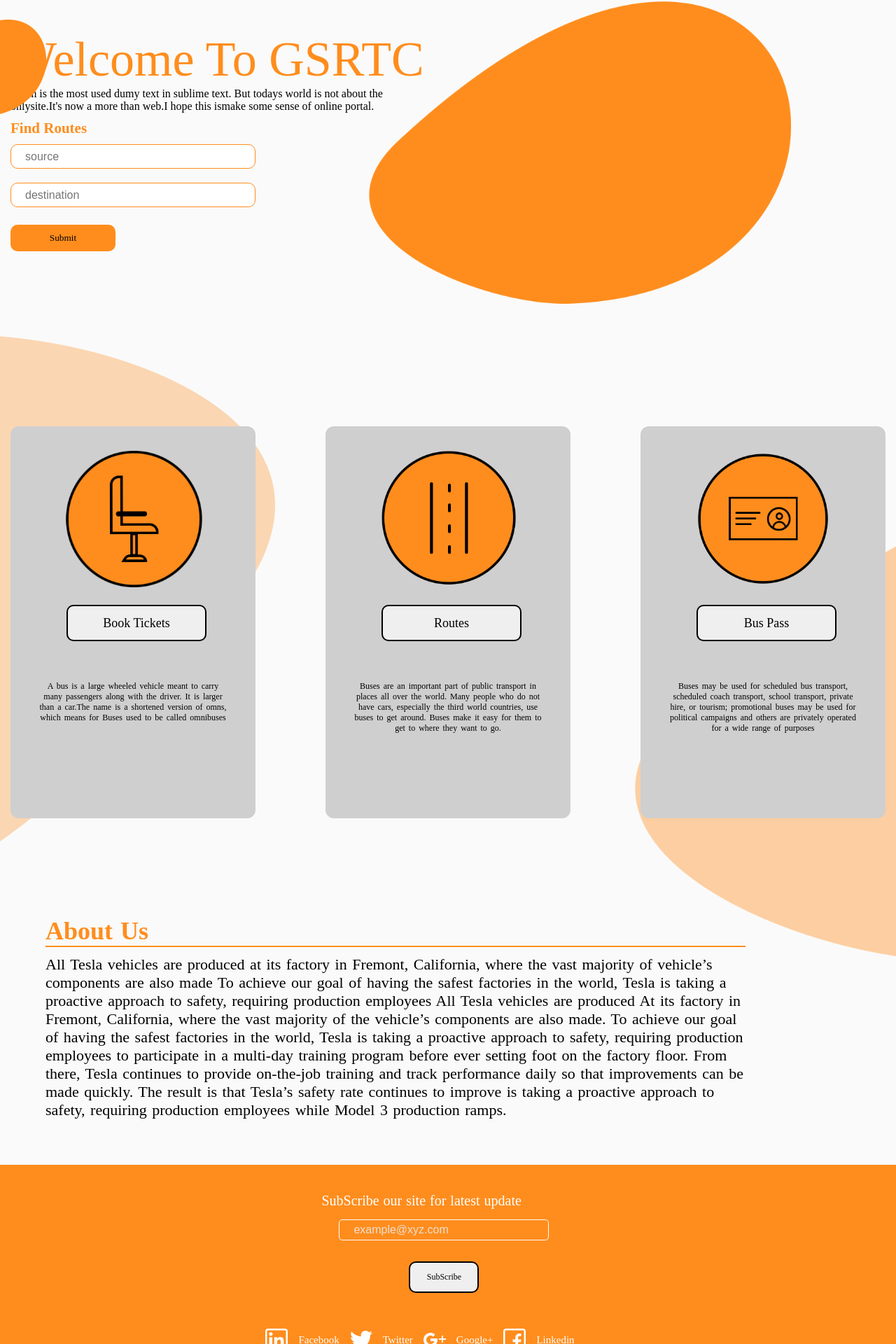
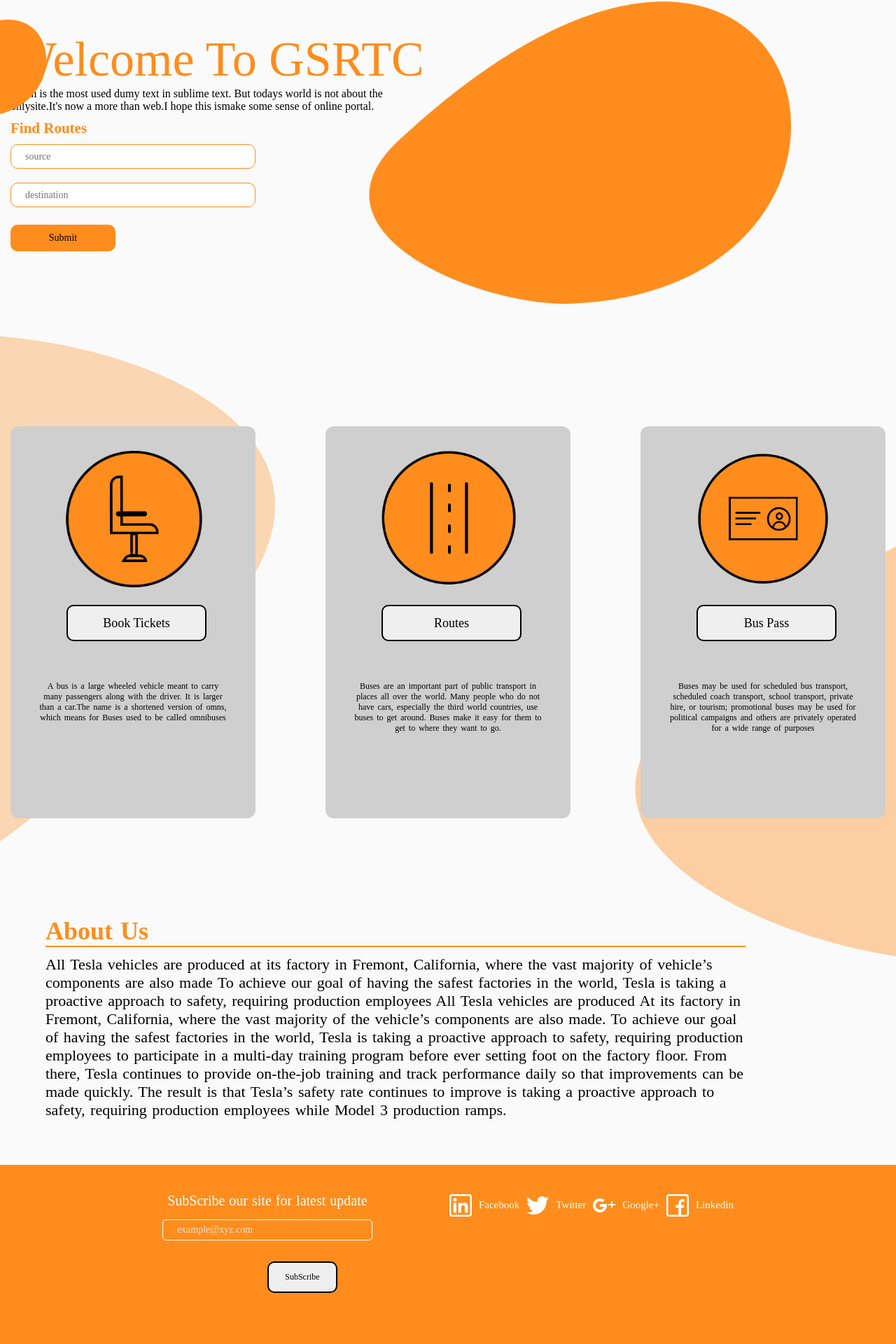
Before and after one commit to Dhruv71/Rahionbus, a React (Create React App) app: page / in a window 1280 px wide. Shown: the part 170-2090 px from the top of the page at 70% size. Built offline with nearby package versions, Linux system fonts and the light colour scheme.

Commit message:
Singin_signup_scss

```diff
--- a/src/components/cardlist/cardlist.styles.scss
+++ b/src/components/cardlist/cardlist.styles.scss
@@ -51,6 +51,7 @@
 			   height: 52px;
 				 font-size: 18px;
 				 font-family: Fira Sans Semibold;
+				 outline: none;
 
 				 &:hover{
 				  cursor: pointer;
--- a/src/components/customInput/customInput.styles.scss
+++ b/src/components/customInput/customInput.styles.scss
@@ -10,11 +10,11 @@
 		background-color: rgb(255, 141, 29);
 		color: darken(black, 50);
 		font-family: Fira Sans Medium;
-      &:hover{
+		outline: none;
+      &:hover,&:focus{
       	cursor: pointer;
       	background-color: white;
       	border: 1.5px solid black;
-
       }
     }
 
@@ -27,9 +27,10 @@
 		margin: 10px 0;
 		padding: 8px 20px;
 		box-sizing: border-box;
-		  &:focus{
-		  	outline: none;
-		  	 }
+		outline: none;
+				 &:focus{
+                border: 1.8px solid #ffd91d;
+	           }
 		 }
 
 
@@ -42,8 +43,9 @@
 		 		margin: 10px 0;
 		 		padding: 8px 20px;
 		 		box-sizing: border-box;
+				outline: none;
 		 		  &:focus{
-		 		  	outline: none;
+		 		  	border: 1.8px solid #ffd91d;
 		 		  	 }
 		 		 }
 
--- a/src/components/footer/footer.style.scss
+++ b/src/components/footer/footer.style.scss
@@ -10,9 +10,11 @@
 
 .subScribe{
        margin-top: 40px;
-       cursor: default;
+       justify-content: center;
+       text-align: center;
+
        pre{
-       font-family: Gotham;
+       font-family: Fira Sans medium;
        word-spacing: 1px;
        font-size: 20px;
        color: white;
@@ -22,6 +24,8 @@
        ::placeholder {
          color: #e9e9e9;
          opacity: 0.9; /* Firefox */
+         font-size: 14px;
+         font-family: Fira Sans;
         }
 
        .email{
@@ -30,7 +34,7 @@
            border : 1.5px solid white;
            background-color: rgb(255, 141, 29);
            border-radius:5px;
-           margin-left: 25px;
+          // margin-left: 25px;
            margin-top: 15px;
            outline:none;
          }
@@ -40,14 +44,15 @@
         border-radius: 10px;
         position: absolute;
         margin-top: 20px;
-        margin-left: 125px;
+      //  margin-left: 125px;
         width: 100px;
         height: 45px;
         font-size: 12px;
         font-family: Fira Sans Semibold;
+        outline: none;
 
 
-        &:hover{
+        &:hover,&:focus{
          cursor: pointer;
          border-width: 1.5px;
          border-color: rgb(0, 0, 0);
@@ -56,22 +61,27 @@
       }
 }
 
+    .subScribe Input{
+      font-size: 14px;
+      font-family: Fira Sans;
+        }
+
 
       .social{
-        margin-top: 180px;
-        margin-left: -420px;
+        margin-top: 50px;
+        margin-left: 100px;
         font-size: 15px;
         display: flex;
         align-items: center;
-        font-family: Gotham Light;
+        height: 15px;
+        font-family: Fira Sans Ultralight;
         color: rgb(255,255,255);
         cursor: pointer;
 
        .icon{
         // cursor: pointer;
-         font-size: 5px;
-         font-weight: 200px;
-         padding: 15px;
+           margin: 10px;
+      //   padding: 15px;
 
        }
     }
--- a/src/components/header/header.styles.scss
+++ b/src/components/header/header.styles.scss
@@ -22,7 +22,7 @@
             color: white;
 
           .option{
-          	padding: 15px 35px;
+            margin: 15px 35px;
           	cursor: pointer;
           	font-size: 15px;
           	font-weight: 200px;
--- a/src/components/signIn/signIn.component.jsx
+++ b/src/components/signIn/signIn.component.jsx
@@ -30,7 +30,7 @@ const SignIn = () => (
        />
        </form>
 
-       <a href="#"> forget password?</a>
+       <a href="#" className='forgetpass'> forget password?</a>
        <button className='button'>Login</button>
       </div>
 
--- a/src/components/signIn/signIn.styles.scss
+++ b/src/components/signIn/signIn.styles.scss
@@ -25,18 +25,24 @@
       height: 240px;
       width: 220px;
       padding: 80px 80px;
-      font-family: Fira Sans;
+      font-family: Fira Sans medium;
 
       label{
        padding-right: 280px;
       }
 
-      a{
+      .forgetpass{
         font-family: Fira Sans;
         font-size: 14px;
-        text-decoration: none;
+        text-decoration:none;
         color: #505050;
       }
+
+      .forgetpass:hover,.forgetpass:focus{
+        color: rgb(255, 141, 29);
+        outline: none;
+      }
+
 
       .button{
         border-width: 1.5px;
@@ -54,7 +60,7 @@
         margin-top: 30px;
 
 
-        &:hover{
+        &:focus,&:hover{
          cursor: pointer;
          background-color: rgb(255, 141, 29);
          border-color: rgb(255, 141, 29);
@@ -69,7 +75,6 @@
     }
 
          .logo{
-
            text-align: center;
            color: #505050;
            font-family: Fira Sans;
--- a/src/components/signUp/signUp.styles.scss
+++ b/src/components/signUp/signUp.styles.scss
@@ -24,7 +24,7 @@
        height: 260px;
        width: 220px;
        padding: 20px 80px 40px 80px;
-       font-family: Fira Sans;
+       font-family: Fira Sans medium;
 
        .button{
          border-width: 1.5px;
@@ -41,7 +41,7 @@
          display: block;
          margin-top: 20px;
 
-         &:hover{
+         &:focus,&:hover{
           cursor: pointer;
           background-color: rgb(255, 141, 29);
           border-color: rgb(255, 141, 29);
@@ -54,6 +54,7 @@
        font-size: 14px;
        font-family: Fira Sans;
      }
+
 
      ::placeholder{
        font-size: 14px;
--- a/src/pages/homepage/homepage.styles.scss
+++ b/src/pages/homepage/homepage.styles.scss
@@ -31,6 +31,8 @@
        margin-top: 10px;
      	 color: rgb(255, 141, 29);
               }
+
+
       .shape1{
       position: absolute;
       top: 180px;
@@ -84,6 +86,12 @@
 
      }
 
+     .item-container Input{
+             font-size: 14px;
+             font-family: Fira Sans;
+             color: black;
+           }
+
      .shape4{
       position: absolute;
       left: 0;
```
